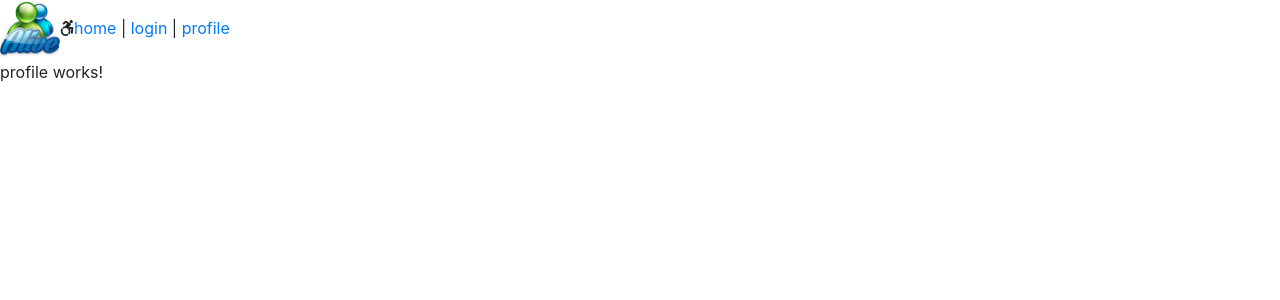
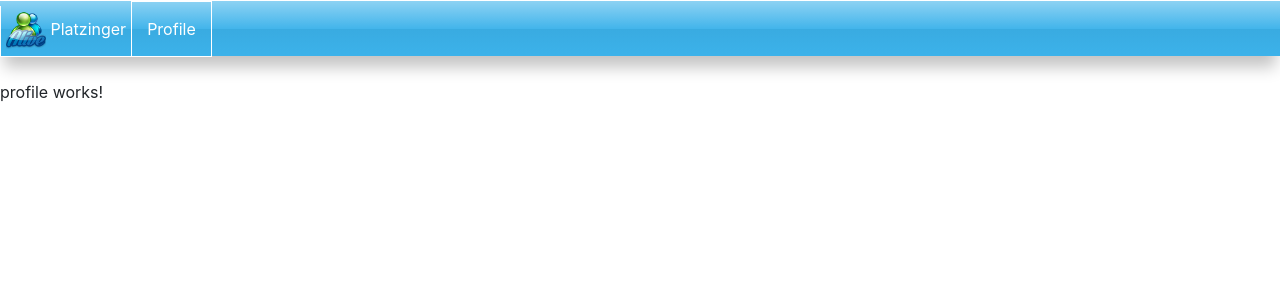
Before and after one commit to developerG27/messanger-clone-angular, an Angular app: page /profile in a window 1280 px wide. Shown: the top 300 px of the page. Built offline with nearby package versions, Linux system fonts and the light colour scheme.

Commit message:
stili nel menu

```diff
--- a/src/app/app.component.html
+++ b/src/app/app.component.html
@@ -1,2 +1,4 @@
 <app-menu></app-menu>
-<router-outlet></router-outlet>
+<div class="generalContent">
+  <router-outlet></router-outlet>
+</div>
--- a/src/app/menu/menu.component.css
+++ b/src/app/menu/menu.component.css
@@ -1,3 +1,35 @@
-#main-logo{
-  width: 60px;
+#main-logo {
+  width: 40px;
 }
+
+#menuContainer {
+  background: #8dd2f3;
+  background: -moz-linear-gradient(top, #8dd2f3 0%, #43b5eb 50%, #39abe1 51%, #3cb2ea 100%);
+  background: -webkit-linear-gradient(top, #add2f3 0%, #43b5eb 50%, #39abe1 51%, #3cb2ea 100%);
+  background: linear-gradient(to bottom, #8dd2f3 0%, #43b5eb 50%, #39abe1 51%, #3cb2ea 100%);
+  -ms-filter: progid:DXImageTransform.Microsoft.gradient(startColorstr='#8dd2f3', endColorstr='#3cb2ea', GradientType=0);
+  filter: progid:DXImageTransform.Microsoft.gradient(startColorstr='#8dd2f3', endColorstr='#3cb2ea', GradientType=0);
+  -webkit-box-shadow: 0px 15px 15px -4px rgba(0, 0, 0, 0.24);
+  -moz-box-shadow: 0px 15px 15px -4px rgba(0, 0, 0, 0.24);
+  box-shadow: 0px 15px 15px -4px rgba(0, 0, 0, 0.24);
+  position: fixed;
+  width: 100%;
+  z-index: 9;
+  height: 56px;
+  top: 0px;
+  border-top: 1px solid #fff;
+}
+
+.branding {
+  padding: 5px !important;
+  border-top: none !important;
+  border-right: none !important;
+}
+
+#menuContainer > .item {
+  padding: 15px;
+  color: white;
+  cursor: default;
+  border: 1px solid white;
+  display: inline-block;
+}
--- a/src/app/menu/menu.component.html
+++ b/src/app/menu/menu.component.html
@@ -1,5 +1,12 @@
-<img id="main-logo" src="../../assets/img/logo_live.png" alt="Logo Messanger">
-<i class="fab fa-accessible-icon"></i>
+<div id="menuContainer">
+  <div class="item branding" routerLink="/home">
+    <img id="main-logo" src="../../assets/img/logo_live.png" alt="Logo Messanger">
+    Platzinger
+  </div>
+  <div class="item" routerLink="/profile">
+    Profile
+  </div>
+</div>
 <a routerLink="/home">home</a> |
 <a routerLink="/login">login</a> |
 <a routerLink="/profile">profile</a>
--- a/src/styles.css
+++ b/src/styles.css
@@ -23,3 +23,6 @@
 .marbo15{
   margin-bottom: 15px;
 }
+.generalContent{
+  margin-top: 56px;
+}
```
